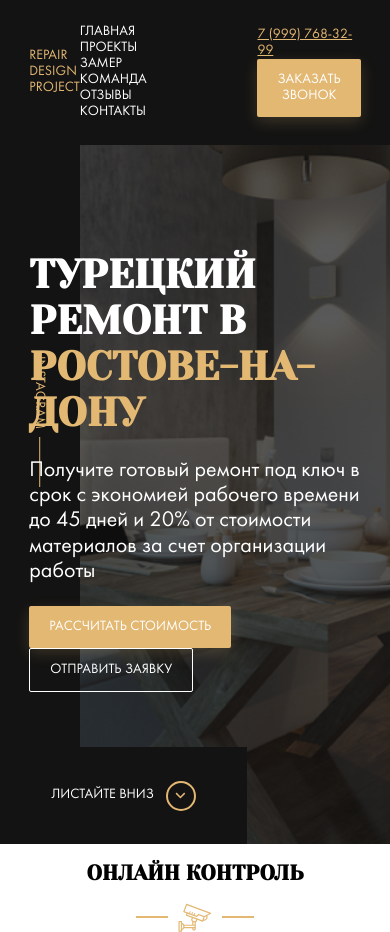
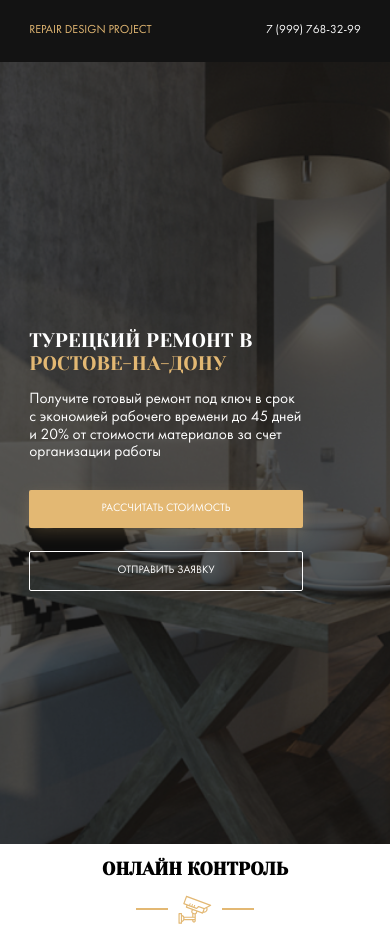
Before and after one commit to boris021/DRC, a website: page index.html in a window 390 px wide. Drawn offline with Linux system fonts and the light colour scheme; files whose address does not match are found by name.

Commit message:
add mob style

```diff
--- a/sass/_interface.sass
+++ b/sass/_interface.sass
@@ -3,6 +3,7 @@
 	border: none
 	border-radius: 2px
 	text-transform: uppercase
+	font-size: 0.93rem
 	&:hover
 		cursor: pointer
 	&--primary
--- /dev/null
+++ b/sass/_media.sass
@@ -0,0 +1,39 @@
+@media screen and ( max-width: 1200px)
+	html
+		font-size: 12px
+	.nav
+		&__item
+			margin-right: 1rem
+@media screen and ( max-width: 992px)
+	.nav
+		display: none
+	.hero
+		&__instagram
+			display: none
+		&__content
+			margin-left: 0
+@media screen and ( max-width: 570px)
+	.contacts
+		&__button
+			display: none
+		&__phone
+			margin-right: 0
+			color: $light
+			text-decoration: none
+	.title
+		font-size: 1.64rem
+	.hero
+		&__content
+			max-width: 22.86rem
+		&__text
+			font-size: 1.29rem
+			margin-bottom: 2.28rem
+		&__button
+			display: block
+			min-width: 22.8rem
+			margin-bottom: 1.85rem
+	.scroll-down
+		display: none
+@media screen and ( max-height: 520px)
+	.scroll-down
+		display: none
--- a/sass/_settings.sass
+++ b/sass/_settings.sass
@@ -1,9 +1,10 @@
 *, *:before, *:after
 	box-sizing: border-box
-
+html
+	font-size: 14px
 body
 	font-family: 'Futura Book', sans-serif
-	font-size: 14px
+	font-size: 1rem
 .section
 	&-title
 		text-align: center
--- a/sass/style.sass
+++ b/sass/style.sass
@@ -7,3 +7,4 @@
 @import 'templates/header'
 @import 'templates/hero'
 @import 'templates/control'
+@import 'media'
--- a/sass/templates/_header.sass
+++ b/sass/templates/_header.sass
@@ -18,7 +18,7 @@
 		color: $light
 		text-decoration: none
 		text-transform: uppercase
-		margin-right: 40px
+		margin-right: 2.85rem
 		transition: 0.2s
 		&:hover
 			color: $primary
--- a/sass/templates/_hero.sass
+++ b/sass/templates/_hero.sass
@@ -17,9 +17,10 @@
 		background-color: rgba($dark, 0.7)
 	&__content
 		position: relative
-		max-width: 670px
+		max-width: 47.85rem
+		margin-left: 4.28rem
 	&__text
-		font-size: 22px
+		font-size: 1.57rem
 		max-width: 500px
 	&__button
 		margin-right: 20px
@@ -32,8 +33,8 @@
 	position: absolute
 	left: 0
 	bottom: 0
-	min-width: 247px
-	min-height: 97px
+	min-width: 17.6rem
+	min-height: 6.92rem
 	background: $dark
 	display: flex
 	align-items: center
@@ -73,6 +74,7 @@
 	margin: 0
 	font-family: 'Yeseva One', cursive
 	text-transform: uppercase
-	font-size: 40px
+	font-size: 2.857rem
+	font-weight: 500
 	&--primary
 		color: $primary
```
Also changed, not shown: css/style.css.
